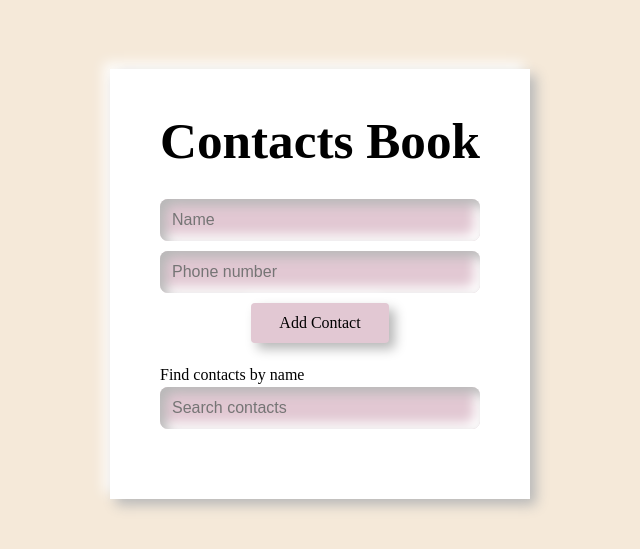
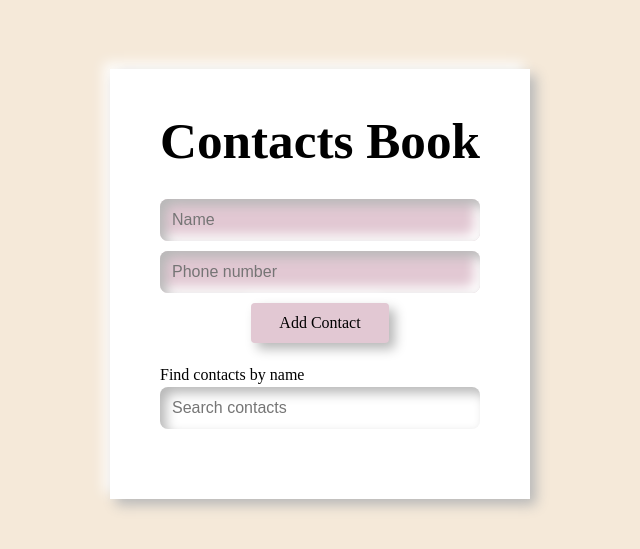
Before and after one commit to leohutnyk/goit-react-hw-06, a React (Vite) app: page / in a window 1280 px wide. Shown: the part 141-690 px from the top of the page, without its empty margins (320-960 px from the left). Built offline with nearby package versions, Linux system fonts and the light colour scheme.

Commit message:
first commit

```diff
--- a/src/components/SearchBox/SearchBox.module.css
+++ b/src/components/SearchBox/SearchBox.module.css
@@ -13,7 +13,7 @@
   padding: 12px;
   border: none;
   border-radius: 8px;
-  background-color: #e2c8d3;
+  background-color: #ffffff;
   box-shadow: inset 6px 6px 12px #b8b8b8, inset -6px -6px 12px #ffffff;
   font-size: 16px;
   outline: none;
```
